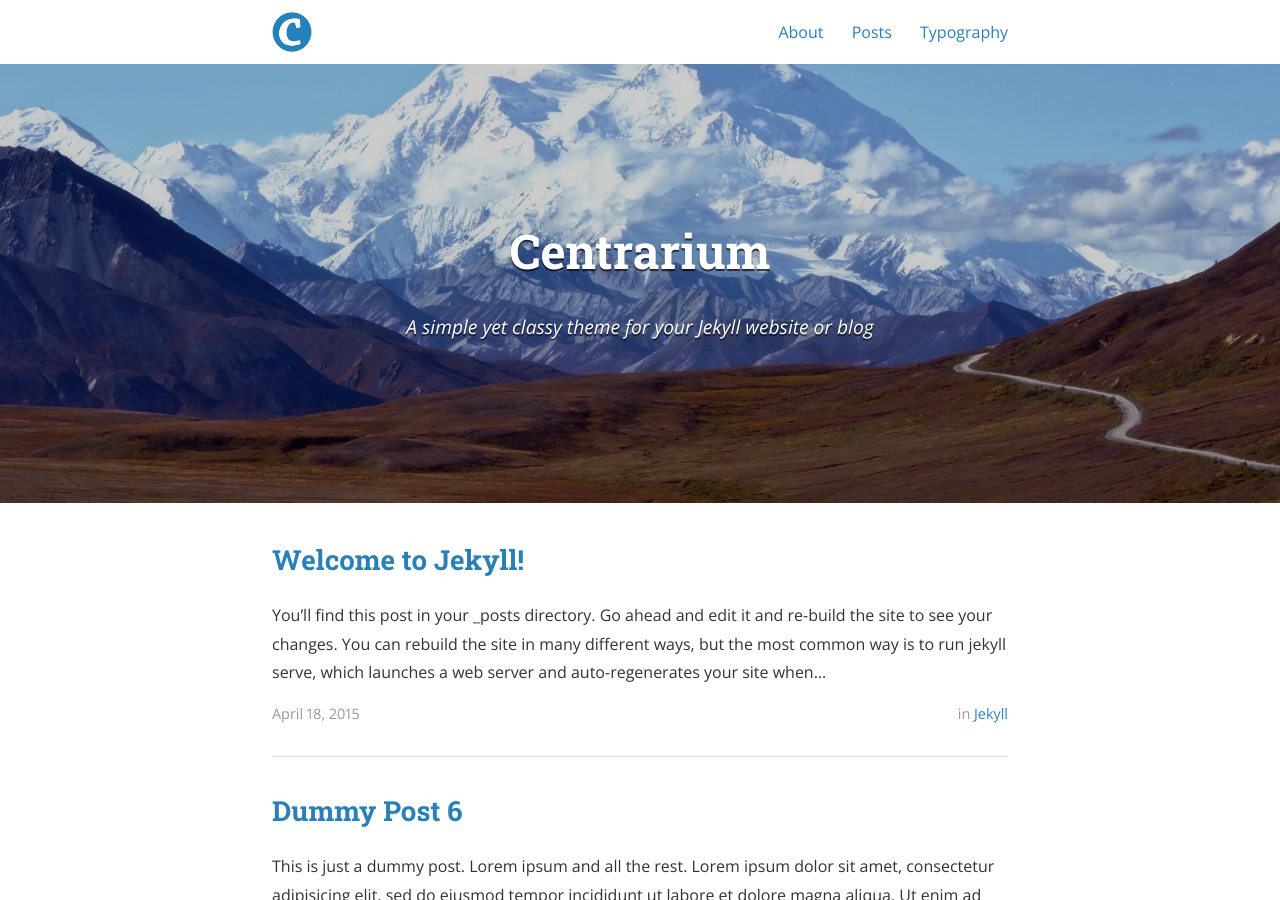
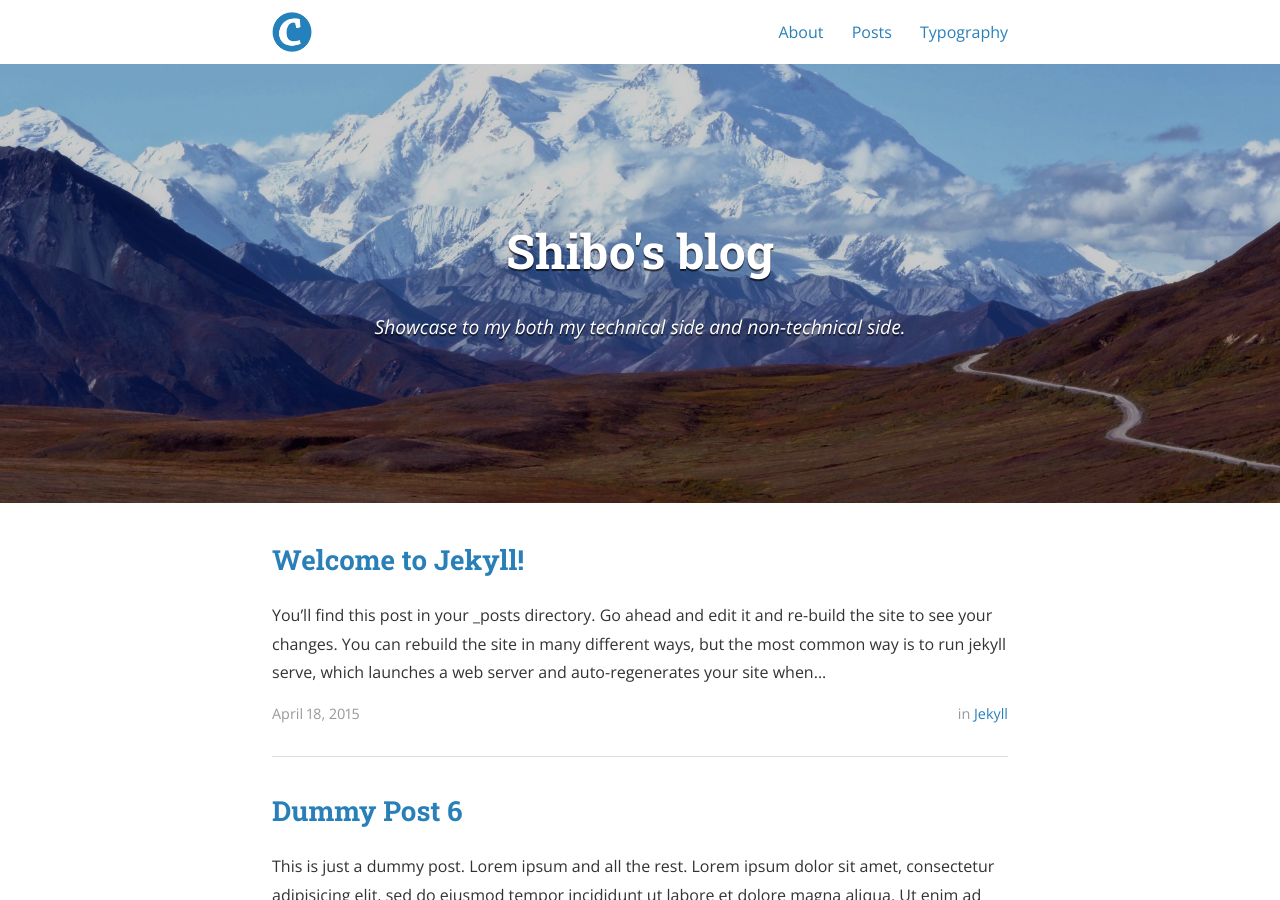
Before and after one commit to ShehabCE/shehabce.github.io, a Jekyll site: the page built from index.html, in a window 1280 px wide and 900 px high. Built offline with Jekyll 4.4.1, drawn with Linux system fonts in a browser that asks for light colours; nearby versions of some CDN libraries; the list of posts is cut into pages by our own code; some of the changed text lies outside the part shown.

Commit message:
fixing it

```diff
--- a/_config.yml
+++ b/_config.yml
@@ -9,10 +9,10 @@ exclude:
   - "/vendor/"
 
 # Site settings
-title: Centrarium
-subtitle: "A simple yet classy theme for your Jekyll website or blog"
-email: blcentra@gmail.com
-name: Ben Centra
+title: Shibo's blog
+subtitle: "Showcase to my both my technical side and non-technical side."
+email: shehab.ams@gmail.com
+name: Shehab Abdel-Salam
 description: >
   A simple yet classy theme for your Jekyll website or blog.
 # Base URL of site (i.e. /blog). It should always start with a slash,
```
